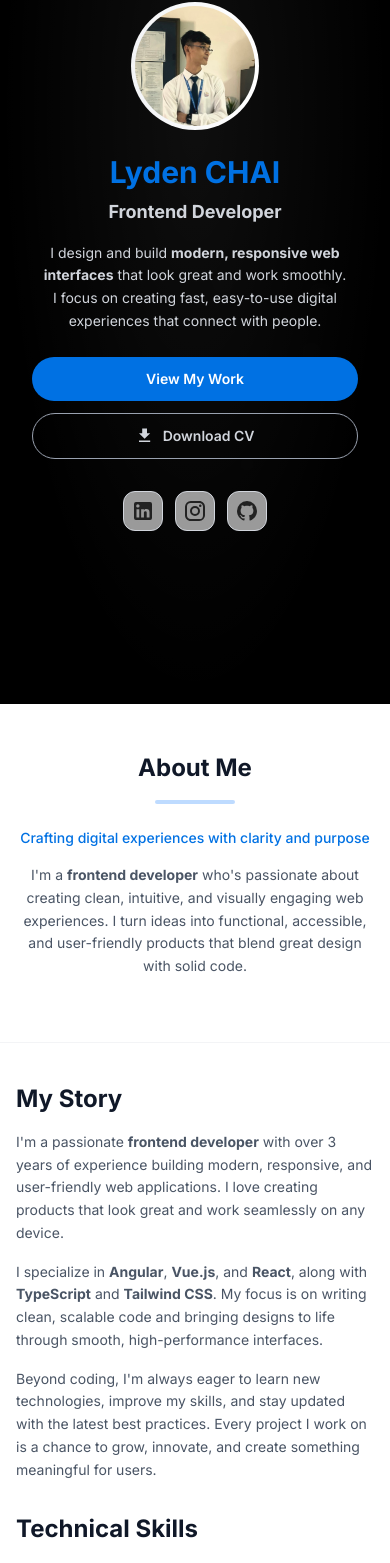
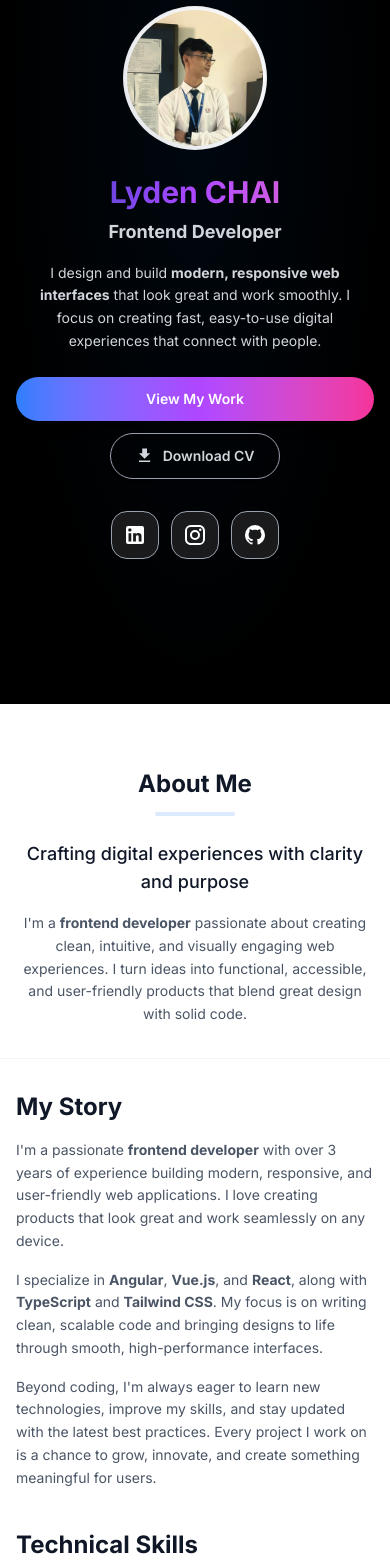
Before and after one commit to lydenchai/lyden-portfolio, a React (Vite) app: page / in a window 390 px wide. Shown: the part 140-1703 px from the top of the page. Built offline with nearby package versions, Linux system fonts and the light colour scheme.

Commit message:
UI improvement

```diff
--- a/package.json
+++ b/package.json
@@ -5,6 +5,7 @@
   "type": "module",
   "scripts": {
     "dev": "vite",
+    "host": "npm run dev -- --host #IPADDRESS#",
     "build": "tsc -b && vite build",
     "lint": "eslint .",
     "preview": "vite preview"
--- a/src/components/About.tsx
+++ b/src/components/About.tsx
@@ -4,11 +4,11 @@ import { Code, Palette, Rocket, Zap, Users, Target } from "lucide-react";
 const About = () => {
   const skills = [
     { name: "Angular", level: 80, color: "from-red-600 to-red-500" }, // Angular Red
-    { name: "Vue", level: 65, color: "from-green-500 to-green-400" }, // Vue Green
-    { name: "React", level: 55, color: "from-cyan-400 to-blue-400" }, // React Blue
+    { name: "Vue", level: 70, color: "from-green-500 to-green-400" }, // Vue Green
+    { name: "React", level: 50, color: "from-cyan-400 to-blue-400" }, // React Blue
     { name: "JavaScript", level: 85, color: "from-yellow-400 to-yellow-300" }, // JavaScript Yellow
     { name: "TypeScript", level: 90, color: "from-blue-600 to-blue-500" }, // TypeScript Blue
-    { name: "HTML/CSS", level: 90, color: "from-orange-400 to-orange-500" }, // Tailwind Cyan
+    { name: "HTML5/CSS", level: 90, color: "from-orange-400 to-orange-500" }, // Tailwind Cyan
     { name: "Tailwind CSS", level: 90, color: "from-cyan-400 to-teal-400" }, // Tailwind Cyan
     { name: "UI/UX Design", level: 82, color: "from-purple-500 to-pink-500" }, // Creative Purple-Pink
   ];
@@ -53,7 +53,7 @@ const About = () => {
   ];
 
   return (
-    <section id="about" className="py-12 sm:py-16 lg:py-20 bg-white">
+    <section id="about" className="py-16 lg:py-20 bg-white">
       <div className="container mx-auto sm:px-4 lg:px-8">
         {/* ABOUT INTRO */}
         <motion.div
@@ -61,30 +61,30 @@ const About = () => {
           whileInView={{ opacity: 1, y: 0 }}
           viewport={{ once: true }}
           transition={{ duration: 0.7 }}
-          className="text-center mb-16 px-4 sm:px-0"
+          className="text-center px-4 sm:px-0"
         >
-          <h3 className="text-2xl sm:text-3xl font-bold text-gray-900 mb-4 sm:mb-6">
+          <h3 className="text-2xl sm:text-3xl font-bold text-gray-900 mb-3 sm:mb-4">
             About Me
           </h3>
-          <div className="w-20 h-1 mx-auto bg-blue-200 rounded-full mb-6" />
-          <div className="text-sm sm:text-base md:text-lg lg:text-xl xl:text-2xl text-[#0071e3] font-medium mb-4">
+          <div className="w-20 h-1 mx-auto bg-blue-100 rounded-full mb-6" />
+          <div className="text-lg sm:text-xl text-gray-900 font-medium mb-4">
             Crafting digital experiences with clarity and purpose
           </div>
-          <p className="text-sm sm:text-base md:text-lg lg:text-xl xl:text-2xl text-gray-600 max-w-4xl mx-auto leading-relaxed">
-            I'm a <strong>frontend developer</strong> who's passionate about
-            creating clean, intuitive, and visually engaging web experiences. I
-            turn ideas into functional, accessible, and user-friendly products
-            that blend great design with solid code.
+          <p className="text-gray-600 max-w-3xl mx-auto leading-relaxed text-sm sm:text-base md:text-lg">
+            I'm a <strong>frontend developer</strong> passionate about creating
+            clean, intuitive, and visually engaging web experiences. I turn
+            ideas into functional, accessible, and user-friendly products that
+            blend great design with solid code.
           </p>
         </motion.div>
 
-        <div className="w-full h-px bg-gray-100 my-10 sm:my-8" />
+        <div className="w-full h-px bg-gray-100 lg:my-10 my-8" />
 
         {/* STORY + SKILLS */}
-        <div className="grid lg:grid-cols-2 gap-8 sm:gap-12 lg:gap-16 mb-12 sm:mb-16 lg:mb-20">
+        <div className="grid lg:grid-cols-2 gap-10 sm:gap-12 lg:gap-16 mb-12 sm:mb-16 lg:mb-20">
           {/* MY STORY */}
           <motion.div
-            initial={{ opacity: 0, x: -50 }}
+            initial={{ opacity: 0, x: -40 }}
             whileInView={{ opacity: 1, x: 0 }}
             viewport={{ once: true }}
             transition={{ duration: 0.8 }}
@@ -93,20 +93,20 @@ const About = () => {
             <h3 className="text-2xl sm:text-3xl font-bold text-gray-900 mb-4 sm:mb-6">
               My Story
             </h3>
-            <p className="text-sm sm:text-base text-gray-600 mb-4 sm:mb-6 leading-relaxed">
+            <p className="text-gray-600 mb-4 sm:mb-6 leading-relaxed text-sm sm:text-base">
               I'm a passionate <strong>frontend developer</strong> with over 3
               years of experience building modern, responsive, and user-friendly
               web applications. I love creating products that look great and
               work seamlessly on any device.
             </p>
-            <p className="text-sm sm:text-base text-gray-600 mb-4 sm:mb-6 leading-relaxed">
+            <p className="text-gray-600 mb-4 sm:mb-6 leading-relaxed text-sm sm:text-base">
               I specialize in <strong>Angular</strong>, <strong>Vue.js</strong>,
               and <strong>React</strong>, along with <strong>TypeScript</strong>{" "}
               and <strong>Tailwind CSS</strong>. My focus is on writing clean,
               scalable code and bringing designs to life through smooth,
               high-performance interfaces.
             </p>
-            <p className="text-sm sm:text-base text-gray-600 leading-relaxed">
+            <p className="text-gray-600 leading-relaxed text-sm sm:text-base">
               Beyond coding, I'm always eager to learn new technologies, improve
               my skills, and stay updated with the latest best practices. Every
               project I work on is a chance to grow, innovate, and create
@@ -116,11 +116,11 @@ const About = () => {
 
           {/* TECHNICAL SKILLS */}
           <motion.div
-            initial={{ opacity: 0, x: 50 }}
+            initial={{ opacity: 0, x: 40 }}
             whileInView={{ opacity: 1, x: 0 }}
             viewport={{ once: true }}
             transition={{ duration: 0.8 }}
-            className="space-y-4 sm:space-y-6 px-4 sm:px-0"
+            className="space-y-4 sm:space-y-5 px-4 sm:px-0"
           >
             <h3 className="text-2xl sm:text-3xl font-bold text-gray-900 mb-4 sm:mb-6">
               Technical Skills
@@ -133,15 +133,15 @@ const About = () => {
                 viewport={{ once: true }}
                 transition={{ duration: 0.8, delay: index * 0.1 }}
               >
-                <div className="flex justify-between items-center mb-2">
-                  <span className="text-sm sm:text-base font-semibold text-gray-700">
+                <div className="flex justify-between items-center mb-1">
+                  <span className="text-sm sm:text-base font-medium text-gray-700">
                     {skill.name}
                   </span>
                   <span className="text-xs sm:text-sm text-gray-500">
                     {skill.level}%
                   </span>
                 </div>
-                <div className="w-full bg-gray-200 rounded-full h-2 sm:h-3">
+                <div className="w-full bg-gray-200 rounded-full h-2 sm:h-2.5 overflow-hidden">
                   <motion.div
                     className={`h-2 sm:h-3 rounded-full bg-gradient-to-r ${skill.color}`}
                     initial={{ width: 0 }}
@@ -163,10 +163,10 @@ const About = () => {
           transition={{ duration: 0.8 }}
           className="px-4 sm:px-0"
         >
-          <h3 className="text-2xl sm:text-3xl font-bold text-gray-900 text-center mb-8 sm:mb-10 lg:mb-12">
+          <h3 className="text-3xl sm:text-4xl font-bold text-center mb-10 lg:mb-14 text-gray-900 tracking-tight">
             What I Do
           </h3>
-          <div className="grid grid-cols-1 sm:grid-cols-2 lg:grid-cols-3 gap-8">
+          <div className="grid grid-cols-1 sm:grid-cols-2 lg:grid-cols-3 gap-6">
             {services.map(({ Icon, title, description }, index) => (
               <motion.div
                 key={title}
@@ -174,21 +174,18 @@ const About = () => {
                 whileInView={{ opacity: 1, y: 0 }}
                 viewport={{ once: true }}
                 transition={{ duration: 0.6, delay: index * 0.1 }}
-                whileHover={{ y: -10, transition: { duration: 0.3 } }}
+                whileHover={{ scale: 1.1, transition: { duration: 0.3 } }}
                 className="p-6 sm:p-8 rounded-xl sm:rounded-2xl bg-[#f5f5f7]"
               >
-                <div className="flex items-center gap-4 sm:gap-6">
-                  <div className="w-12 h-12 sm:w-16 sm:h-16 lg:w-20 lg:h-20 bg-[#0071e3] rounded-full flex items-center justify-center mb-4 sm:mb-6">
-                    <Icon
-                      size={20}
-                      className="sm:w-6 sm:h-6 lg:w-8 lg:h-8 text-white"
-                    />
+                <div className="flex flex-col items-center gap-2 mb-4">
+                  <div className="w-14 h-14 lg:w-16 lg:h-16 bg-blue-100 rounded-full flex items-center justify-center">
+                    <Icon size={28} className="text-[#0071e3]" />
                   </div>
-                  <h4 className="text-lg sm:text-xl font-bold text-gray-900 mb-3 sm:mb-4">
+                  <h4 className="text-lg sm:text-xl font-bold mb-2 text-gray-900">
                     {title}
                   </h4>
                 </div>
-                <p className="text-sm sm:text-base text-gray-600 leading-relaxed">
+                <p className="text-base text-gray-600 leading-relaxed">
                   {description}
                 </p>
               </motion.div>
--- a/src/components/Hero.tsx
+++ b/src/components/Hero.tsx
@@ -1,45 +1,40 @@
 import { motion } from "framer-motion";
 import Icon from "@mdi/react";
 import { mdiGithub, mdiLinkedin, mdiInstagram, mdiDownload } from "@mdi/js";
-
-// Import CV
 import cvFile from "../../public/cv/curriculum-vitae.pdf";
 import myPhoto from "../../public/images/my-photo.jpeg";
 
 const Hero = () => {
   return (
-    <section className="min-h-screen flex items-center justify-center relative overflow-hidden bg-black">
-      {/* Animated gradient overlay */}
+    <section className="min-h-screen flex items-center justify-center relative overflow-hidden bg-black py-8 lg:py-20">
+      {/* Background gradient + subtle particles */}
       <div className="absolute inset-0 pointer-events-none z-0">
         <motion.div
           className="w-full h-full"
           style={{
             background:
-              "radial-gradient(ellipse at 50% 30%, rgba(255,255,255,0.08) 0%, rgba(0,0,0,0) 70%)",
+              "radial-gradient(ellipse at 50% 30%, rgba(0, 113, 227, 0.08) 0%, rgba(0,0,0,0) 70%)",
           }}
-          animate={{
-            opacity: [0.7, 1, 0.7],
-            scale: [1, 1.05, 1],
-          }}
-          transition={{ duration: 8, repeat: Infinity }}
+          animate={{ opacity: [0.7, 1, 0.7], scale: [1, 1.03, 1] }}
+          transition={{ duration: 10, repeat: Infinity }}
         />
-        <div className="absolute -inset-10 opacity-40">
-          {[...Array(20)].map((_, i) => (
+        <div className="absolute -inset-10 opacity-30">
+          {[...Array(15)].map((_, i) => (
             <motion.div
               key={i}
-              className="absolute bg-white/30 rounded-full blur-sm"
+              className="absolute bg-white/20 rounded-full blur-sm"
               style={{
                 left: `${Math.random() * 100}%`,
                 top: `${Math.random() * 100}%`,
-                width: `${Math.random() * 6 + 2}px`,
-                height: `${Math.random() * 6 + 2}px`,
+                width: `${Math.random() * 4 + 2}px`,
+                height: `${Math.random() * 4 + 2}px`,
               }}
               animate={{
-                y: [-20, -100, -20],
+                y: [-15, -70, -15],
                 opacity: [0, 1, 0],
               }}
               transition={{
-                duration: 3 + Math.random() * 2,
+                duration: 4 + Math.random() * 2,
                 repeat: Infinity,
                 delay: Math.random() * 2,
               }}
@@ -54,10 +49,10 @@ const Hero = () => {
           animate={{ opacity: 1, y: 0 }}
           transition={{ duration: 0.8 }}
         >
-          <div className="relative h-32 w-32 sm:h-40 sm:w-40 lg:h-48 lg:w-48 xl:h-56 xl:w-56 m-auto mb-6 sm:mb-8">
-            {/* Radial glow behind profile image */}
-            <div className="absolute inset-0 rounded-full bg-gradient-radial from-blue-400/30 via-purple-500/20 to-transparent blur-2xl scale-110"></div>
-            <div className="relative rounded-full bg-gradient-to-r from-gray-100 to-white p-1 h-full w-full">
+          {/* Profile Photo */}
+          <div className="relative h-36 w-36 sm:h-44 sm:w-44 lg:h-52 lg:w-52 mx-auto mb-6 sm:mb-8">
+            <div className="absolute inset-0 rounded-full bg-gradient-radial from-blue-500/20 via-purple-500/15 to-transparent blur-3xl scale-110"></div>
+            <div className="relative rounded-full p-1 h-full w-full bg-gradient-to-tr from-gray-200 to-white shadow-inner">
               <img
                 src={myPhoto}
                 alt="Profile"
@@ -66,13 +61,14 @@ const Hero = () => {
             </div>
           </div>
 
+          {/* Name & Title */}
           <motion.h1
-            className="flex flex-col font-bold text-white mb-4 sm:mb-6"
-            initial={{ opacity: 0, scale: 0.5 }}
+            className="flex flex-col font-bold mb-4 sm:mb-6"
+            initial={{ opacity: 0, scale: 0.8 }}
             animate={{ opacity: 1, scale: 1 }}
             transition={{ delay: 0.3, duration: 0.8 }}
           >
-            <span className="text-3xl sm:text-4xl md:text-5xl lg:text-6xl xl:text-7xl text-[#0071e3] mb-2">
+            <span className="text-3xl sm:text-4xl md:text-5xl lg:text-6xl xl:text-7xl bg-gradient-to-r from-blue-800 via-purple-500 to-pink-400 bg-clip-text text-transparent mb-2">
               Lyden CHAI
             </span>
             <span className="text-gray-300 text-lg sm:text-xl md:text-2xl lg:text-3xl xl:text-4xl">
@@ -80,9 +76,10 @@ const Hero = () => {
             </span>
           </motion.h1>
 
+          {/* Description */}
           <motion.p
-            className="text-sm sm:text-base md:text-lg lg:text-xl xl:text-2xl text-gray-300 mb-6 sm:mb-8 lg:mb-10 max-w-xs sm:max-w-lg md:max-w-2xl lg:max-w-3xl mx-auto px-2 sm:px-0 leading-relaxed"
-            initial={{ opacity: 0, y: 30 }}
+            className="text-gray-300 mb-6 sm:mb-8 lg:mb-10 max-w-2xl mx-auto px-2 sm:px-0 leading-relaxed text-sm sm:text-base md:text-lg"
+            initial={{ opacity: 0, y: 20 }}
             animate={{ opacity: 1, y: 0 }}
             transition={{ delay: 0.6, duration: 0.8 }}
           >
@@ -92,19 +89,20 @@ const Hero = () => {
             experiences that connect with people.
           </motion.p>
 
+          {/* Buttons */}
           <motion.div
-            className="flex flex-col sm:flex-row gap-3 sm:gap-4 lg:gap-6 justify-center items-center mb-8 sm:mb-10 lg:mb-12 px-4 sm:px-0"
-            initial={{ opacity: 0, y: 30 }}
+            className="flex flex-col sm:flex-row gap-3 sm:gap-4 lg:gap-6 justify-center items-center mb-8 sm:mb-10 lg:mb-12"
+            initial={{ opacity: 0, y: 20 }}
             animate={{ opacity: 1, y: 0 }}
             transition={{ delay: 0.9, duration: 0.8 }}
           >
             <motion.button
-              onClick={() => {
-                document.getElementById("projects")?.scrollIntoView({
-                  behavior: "smooth",
-                });
-              }}
-              className="cursor-pointer w-full sm:w-auto bg-gradient-to-r bg-[#0071e3] text-white px-6 sm:px-8 py-3 sm:py-4 rounded-full text-sm sm:text-base lg:text-lg font-semibold hover:shadow-lg hover:shadow-purple-500/25 transition-all duration-300"
+              onClick={() =>
+                document
+                  .getElementById("projects")
+                  ?.scrollIntoView({ behavior: "smooth" })
+              }
+              className="w-full sm:w-auto bg-gradient-to-r from-blue-500 via-purple-500 to-pink-500 text-white px-6 sm:px-8 py-3 sm:py-4 rounded-full text-sm sm:text-base lg:text-lg font-semibold shadow-lg hover:shadow-xl hover:scale-105 transition-all duration-300"
               whileHover={{ scale: 1.05 }}
               whileTap={{ scale: 0.95 }}
             >
@@ -114,7 +112,7 @@ const Hero = () => {
             <motion.a
               href={cvFile}
               download="Lyden_Chai_CV.pdf"
-              className="inline-flex w-full sm:w-auto items-center justify-center gap-2 border border-gray-400 text-gray-300 px-6 sm:px-8 py-3 sm:py-4 rounded-full text-sm sm:text-base lg:text-lg font-semibold hover:bg-white hover:text-gray-900 transition-all duration-300"
+              className="inline-flex items-center justify-center gap-2 border border-gray-400 text-gray-300 px-6 sm:px-8 py-3 sm:py-4 rounded-full text-sm sm:text-base lg:text-lg font-semibold hover:bg-white hover:text-gray-900 transition-all duration-300 shadow-sm"
               whileHover={{ scale: 1.05 }}
               whileTap={{ scale: 0.95 }}
             >
@@ -123,8 +121,9 @@ const Hero = () => {
             </motion.a>
           </motion.div>
 
+          {/* Social Icons */}
           <motion.div
-            className="flex justify-center gap-3 sm:gap-4 md:gap-5 lg:gap-6 mb-8 sm:mb-10 lg:mb-12 px-4 sm:px-0"
+            className="flex justify-center gap-3 sm:gap-4 md:gap-5 lg:gap-6"
             initial={{ opacity: 0 }}
             animate={{ opacity: 1 }}
             transition={{ delay: 1.2, duration: 0.8 }}
@@ -151,15 +150,15 @@ const Hero = () => {
                 href={href}
                 target="_blank"
                 rel="noopener noreferrer"
-                className="group relative w-10 h-10 sm:w-12 sm:h-12 md:w-14 md:h-14 lg:w-16 lg:h-16 bg-white/60 backdrop-blur-md border border-gray-300 rounded-xl sm:rounded-2xl flex items-center justify-center hover:bg-white transition-all duration-500 hover:scale-110 hover:shadow-xl"
+                className="group w-12 h-12 sm:w-14 sm:h-14 lg:w-16 lg:h-16 bg-white/10 backdrop-blur-md border border-gray-400 rounded-2xl flex items-center justify-center hover:bg-white/30 transition-all duration-500 hover:scale-110 hover:shadow-lg"
                 whileHover={{ scale: 1.1 }}
                 whileTap={{ scale: 0.95 }}
               >
                 <Icon
                   path={icon}
                   size={1}
-                  color="#222"
-                  className="sm:w-6 sm:h-6 lg:w-10 lg:h-10 group-hover:scale-110 transition-transform duration-300"
+                  color="white"
+                  className="sm:w-6 sm:h-6 lg:w-8 lg:h-8 transition-transform duration-300"
                 />
                 <span className="sr-only">{label}</span>
               </motion.a>
@@ -168,15 +167,15 @@ const Hero = () => {
         </motion.div>
       </div>
 
-      {/* Scroll indicator */}
+      {/* Scroll Indicator */}
       <motion.div
         className="absolute bottom-6 sm:bottom-8 lg:bottom-10 left-1/2 transform -translate-x-1/2 hidden sm:block"
         animate={{ y: [0, 10, 0] }}
         transition={{ duration: 2, repeat: Infinity }}
       >
-        <div className="w-5 h-8 sm:w-6 sm:h-10 border-2 border-gray-400 rounded-full flex justify-center">
+        <div className="w-5 h-10 border-2 border-gray-400 rounded-full flex justify-center">
           <motion.div
-            className="w-1 h-2 sm:h-3 bg-gray-400 rounded-full mt-1 sm:mt-2"
+            className="w-1 h-2 bg-gray-400 rounded-full mt-1"
             animate={{ y: [0, 8, 0] }}
             transition={{ duration: 2, repeat: Infinity }}
           />
--- a/src/components/Navbar.tsx
+++ b/src/components/Navbar.tsx
@@ -74,7 +74,7 @@ const Navbar = () => {
       transition={{ duration: 0.5 }}
       className={`fixed top-0 w-full z-50 transition-all duration-300 ${
         scrolled
-          ? "bg-white/60 backdrop-blur-md border-b border-gray-300 shadow-lg"
+          ? "bg-white/60 backdrop-blur-[8px] border-b border-gray-300 shadow-lg"
           : "bg-transparent"
       }`}
     >
--- a/src/components/Projects.tsx
+++ b/src/components/Projects.tsx
@@ -117,37 +117,32 @@ const Projects = () => {
   const otherProjects = projects.filter((project) => !project.featured);
 
   return (
-    <section id="projects" className="py-12 sm:py-16 lg:py-20 bg-[#f5f5f7]">
-      <div className="container mx-auto sm:px-4 lg:px-8">
+    <section id="projects" className="py-16 lg:py-20 bg-[#f5f5f7]">
+      <div className="max-w-6xl mx-auto px-6">
+        {/* Section Header */}
         <motion.div
-          initial={{ opacity: 0, y: 50 }}
+          initial={{ opacity: 0, y: 40 }}
           whileInView={{ opacity: 1, y: 0 }}
           viewport={{ once: true }}
           transition={{ duration: 0.8 }}
-          className="text-center mb-10 sm:mb-12 lg:mb-16"
+          className="text-center mb-14"
         >
-          <h2 className="text-3xl sm:text-4xl lg:text-5xl font-bold text-gray-900 mb-3 sm:mb-4">
+          <h2 className="text-3xl sm:text-4xl lg:text-5xl font-bold text-gray-900 mb-3">
             My <span className="text-gradient">Projects</span>
           </h2>
-          <p className="text-base sm:text-lg lg:text-xl text-gray-600 max-w-xs sm:max-w-2xl lg:max-w-3xl mx-auto px-4 sm:px-0 leading-relaxed">
+          <p className="text-gray-600 max-w-2xl mx-auto text-base sm:text-lg lg:text-xl">
             Showcasing enterprise-level applications and platforms I've
-            developed for government institutions and modern businesses,
-            focusing on scalable solutions and exceptional user experiences.
+            developed, focusing on scalable solutions and exceptional user
+            experiences.
           </p>
         </motion.div>
 
         {/* Featured Projects */}
-        <motion.div
-          initial={{ opacity: 0, y: 30 }}
-          whileInView={{ opacity: 1, y: 0 }}
-          viewport={{ once: true }}
-          transition={{ duration: 0.8 }}
-          className="mb-12 sm:mb-16 lg:mb-20 px-4 sm:px-0"
-        >
-          <h3 className="text-2xl sm:text-3xl font-bold text-gray-900 mb-6 sm:mb-8 text-center">
+        <div className="mb-12 sm:mb-16">
+          <h3 className="text-2xl sm:text-3xl font-bold text-gray-900 mb-6 text-center">
             Featured Projects
           </h3>
-          <div className="grid grid-cols-1 lg:grid-cols-2 gap-6 sm:gap-8 ">
+          <div className="grid grid-cols-1 lg:grid-cols-2 gap-6">
             {featuredProjects.map((project, index) => (
               <motion.div
                 key={project.id}
@@ -155,13 +150,12 @@ const Projects = () => {
                 whileInView={{ opacity: 1, y: 0 }}
                 viewport={{ once: true }}
                 transition={{ duration: 0.8, delay: index * 0.2 }}
-                whileHover={{ y: -10 }}
-                className="bg-white rounded-2xl overflow-hidden duration-200"
+                className="bg-white rounded-2xl overflow-hidden"
               >
                 <div className="relative overflow-hidden">
                   <img
                     src={project.image}
-                    className="w-full h-48 sm:h-56 lg:h-64 object-cover transition-transform duration-200 hover:scale-110"
+                    className="w-full h-48 sm:h-56 lg:h-64 object-cover"
                     onError={(e) => {
                       const target = e.target as HTMLImageElement;
                       target.src = `https://via.placeholder.com/800x400/6366f1/ffffff?text=${encodeURIComponent(
@@ -181,20 +175,14 @@ const Projects = () => {
               </motion.div>
             ))}
           </div>
-        </motion.div>
+        </div>
 
         {/* Other Projects */}
-        <motion.div
-          initial={{ opacity: 0, y: 30 }}
-          whileInView={{ opacity: 1, y: 0 }}
-          viewport={{ once: true }}
-          transition={{ duration: 0.8 }}
-          className="px-4 sm:px-0"
-        >
-          <h3 className="text-2xl sm:text-3xl font-bold text-gray-900 mb-6 sm:mb-8 text-center">
+        <div>
+          <h3 className="text-2xl sm:text-3xl font-bold text-gray-900 mb-6 text-center">
             Other Projects
           </h3>
-          <div className="grid grid-cols-1 lg:grid-cols-2 gap-6 sm:gap-8">
+          <div className="grid grid-cols-1 lg:grid-cols-2 gap-6">
             {otherProjects.map((project, index) => (
               <motion.div
                 key={project.id}
@@ -202,13 +190,12 @@ const Projects = () => {
                 whileInView={{ opacity: 1, y: 0 }}
                 viewport={{ once: true }}
                 transition={{ duration: 0.8, delay: index * 0.2 }}
-                whileHover={{ y: -10 }}
-                className="bg-white rounded-2xl overflow-hidden shadow-lg hover:shadow-xl transition-shadow duration-200"
+                className="bg-white rounded-2xl overflow-hidden"
               >
                 <div className="relative overflow-hidden">
                   <img
                     src={project.image}
-                    className="w-full h-48 sm:h-56 lg:h-64 object-cover transition-transform duration-200 hover:scale-110"
+                    className="w-full h-48 sm:h-56 lg:h-64 object-cover"
                     onError={(e) => {
                       const target = e.target as HTMLImageElement;
                       target.src = `https://via.placeholder.com/800x400/6366f1/ffffff?text=${encodeURIComponent(
@@ -229,7 +216,7 @@ const Projects = () => {
               </motion.div>
             ))}
           </div>
-        </motion.div>
+        </div>
       </div>
     </section>
   );
```
Also changed, not shown: src/components/Contact.tsx (+2 -5 lines), src/components/Skills.tsx (+87 -77 lines).
